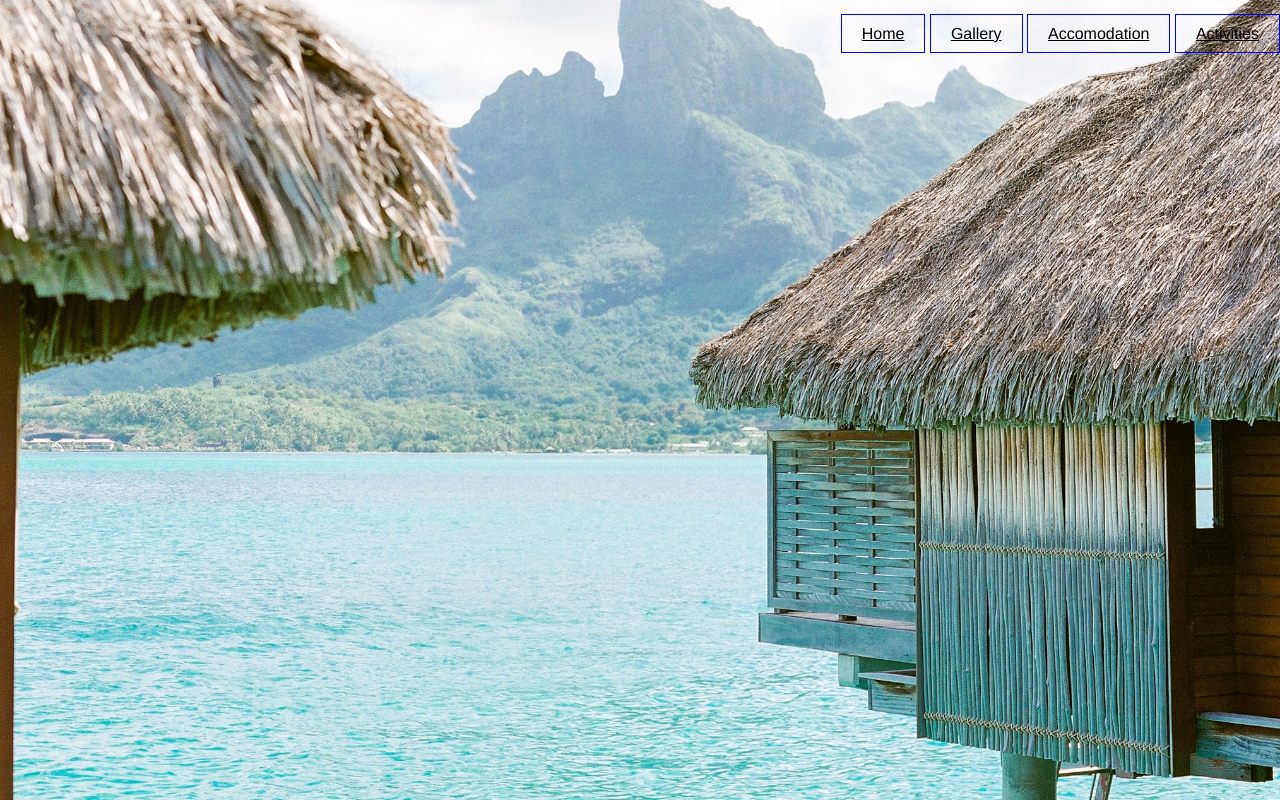
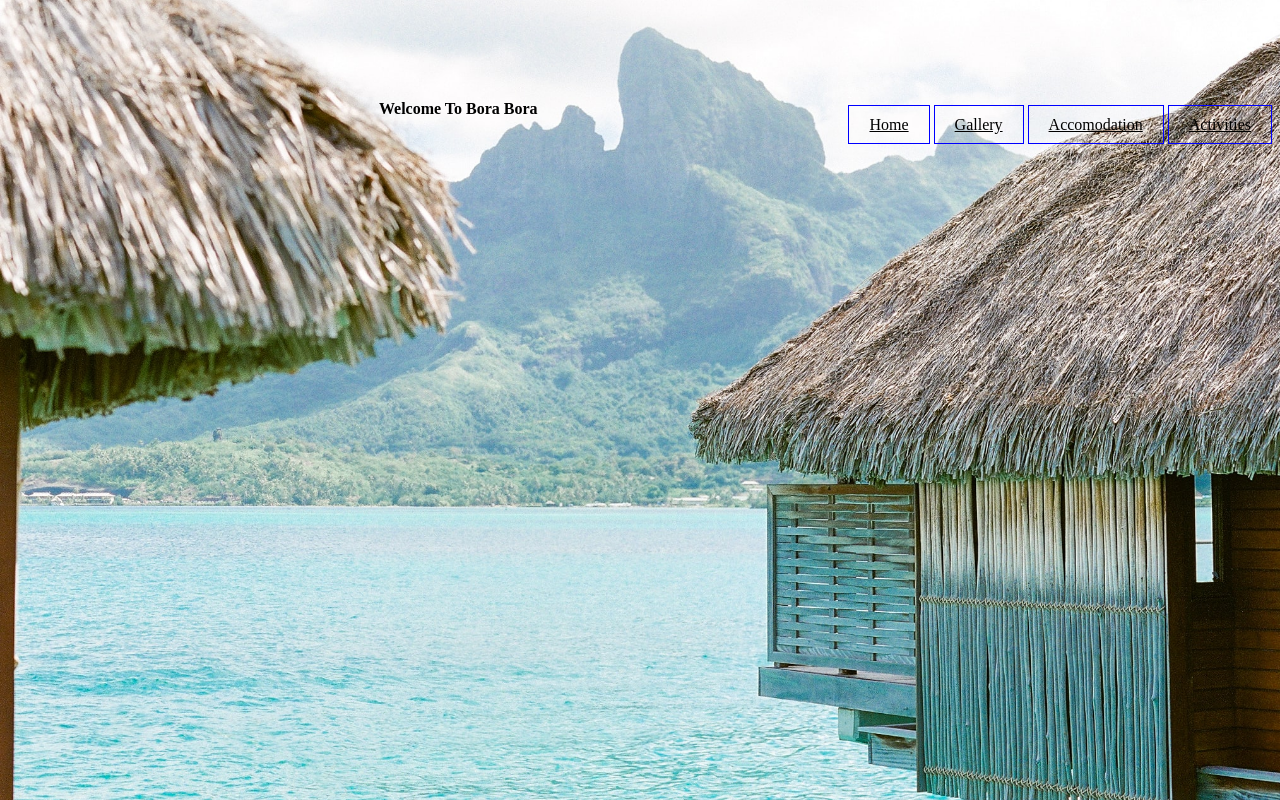
Before and after one commit to alexkarumbi/Island, a plain HTML site: page index.html in a window 1280 px wide. Drawn offline with Linux system fonts and the light colour scheme.

Commit message:
Add welcome text

```diff
--- a/index.html
+++ b/index.html
@@ -20,5 +20,6 @@
 
         </div>
     </header>
+    <p>Welcome To Bora Bora</p>
 </body>
 </html>
--- a/styles.css
+++ b/styles.css
@@ -1,8 +1,4 @@
-*{
-    margin: 0%;
-    font-family: 'Franklin Gothic Medium', 'Arial Narrow', Arial, sans-serif;
-    padding: 0%;
-}
+
 body{
     height: 50vh;
     background-image: url(/Images/island.jpg);
@@ -11,7 +7,6 @@ body{
 }
 ul{
     float: right;
-    margin-top: 25px;
 }
 ul li{
     display: inline-block;
@@ -31,3 +26,8 @@ ul li a:hover{
     width: 50px;
     height: auto;
 }
+p{
+    font-weight: bold;
+    text-align: center;
+    margin: 100px;
+}
```
